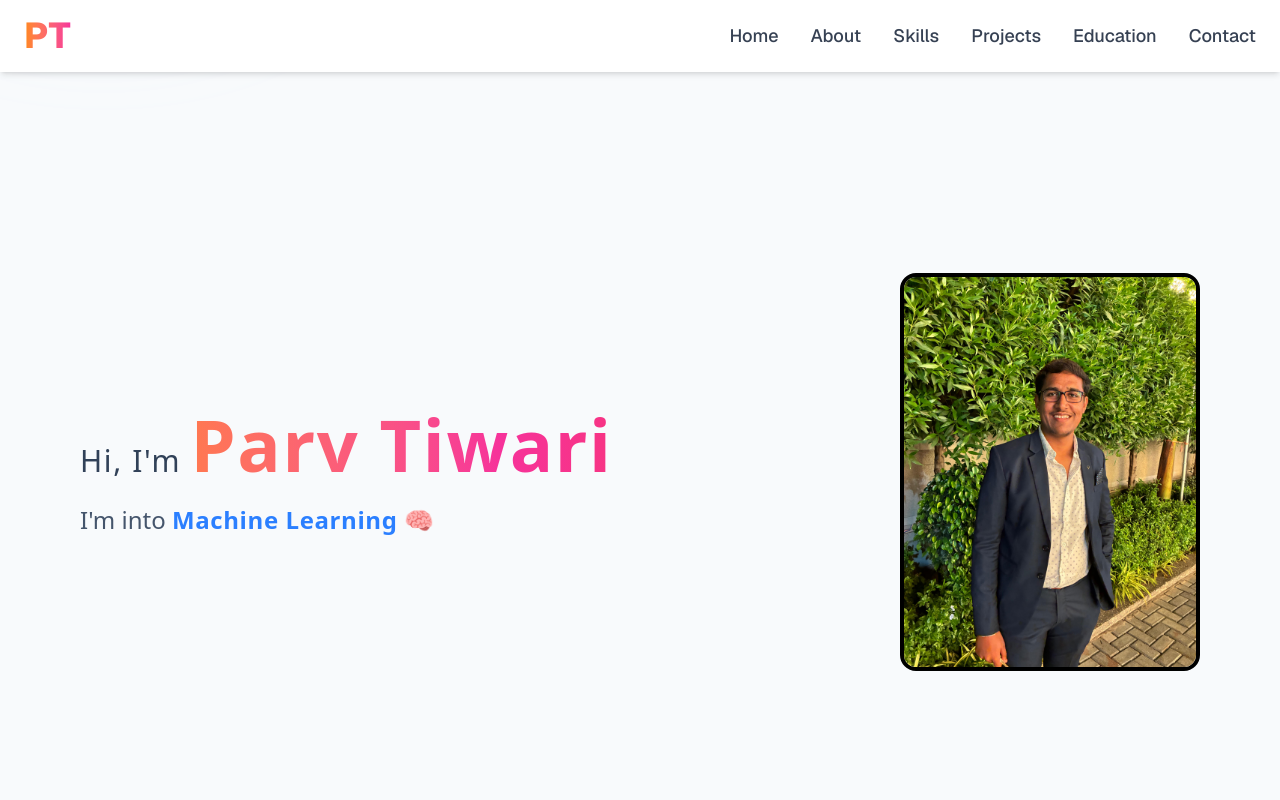
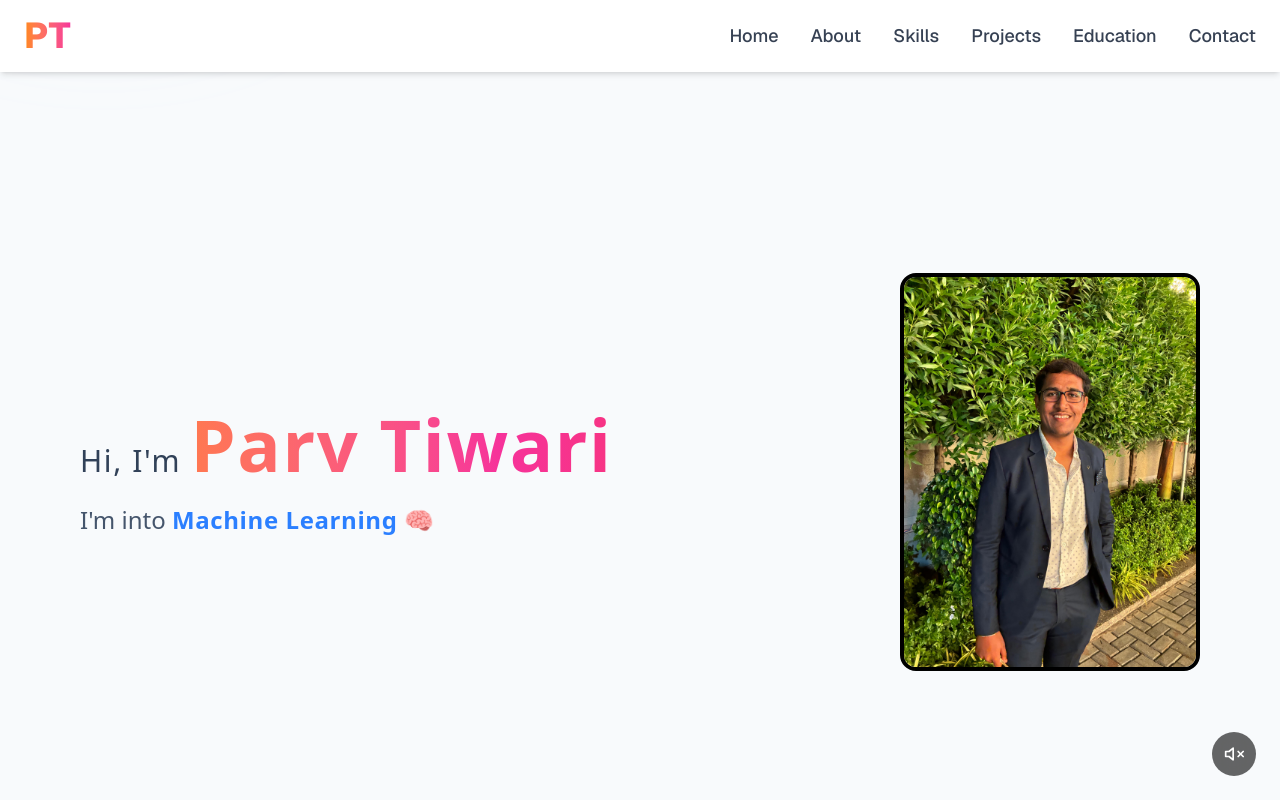
Before and after one commit to ParvTiwari/Portfolio-PT, a Next.js app: page / in a window 1280 px wide. Shown: the top 800 px of the page. Built offline with nearby package versions, Linux system fonts and the light colour scheme.

Commit message:
feat: add background music with play/pause toggle

```diff
--- a/src/app/page.jsx
+++ b/src/app/page.jsx
@@ -1,5 +1,6 @@
 import About from '@/components/About';
 import Background from '@/components/Background';
+import BackgroundMusic from '@/components/BackgroundMusic';
 import Contact from '@/components/Contact';
 import Education from '@/components/Education';
 import Profile from '@/components/Profile';
@@ -9,6 +10,7 @@ import Skills from '@/components/Skills';
 export default function Home() {
   return (
     <>
+      <BackgroundMusic />
       <Background>
         <Profile />
         <About />
--- /dev/null
+++ b/src/components/BackgroundMusic.jsx
@@ -0,0 +1,50 @@
+"use client";
+import { useEffect, useRef, useState } from "react";
+import { FiVolume2, FiVolumeX } from "react-icons/fi";
+
+export default function BackgroundMusic() {
+  const audioRef = useRef(null);
+  const [mounted, setMounted] = useState(false);
+  const [isPlaying, setIsPlaying] = useState(false);
+
+  const playMusic = () => {
+    if (!audioRef.current) return;
+    if (audioRef.current.currentTime < 1) {
+      audioRef.current.currentTime = 14.2;
+    }
+    audioRef.current.volume = 0.30;
+    audioRef.current.play();
+    setIsPlaying(true);
+    localStorage.setItem("bg-music", "on");
+  };
+
+  const pauseMusic = () => {
+    if (!audioRef.current) return;
+    audioRef.current.pause();
+    setIsPlaying(false);
+    localStorage.setItem("bg-music", "off");
+  };
+
+  useEffect(() => {
+    setMounted(true);
+    const saved = localStorage.getItem("bg-music");
+    if (saved === "on") playMusic();
+  }, []);
+
+  if (!mounted) return null; // hydration safe
+
+  return (
+    <>
+      <audio ref={audioRef} loop>
+        <source src="/sounds/songbird.mp3" type="audio/mpeg" />
+      </audio>
+
+      <button
+        onClick={isPlaying ? pauseMusic : playMusic}
+        className="fixed bottom-6 right-6 z-50 p-3 rounded-full bg-black/60 text-white backdrop-blur-md hover:scale-110 transition"
+      >
+        {isPlaying ? <FiVolume2 size={20} /> : <FiVolumeX size={20} />}
+      </button>
+    </>
+  );
+}
```
Also changed, not shown: 1 other file (tests, documents, lock files or other folders).
